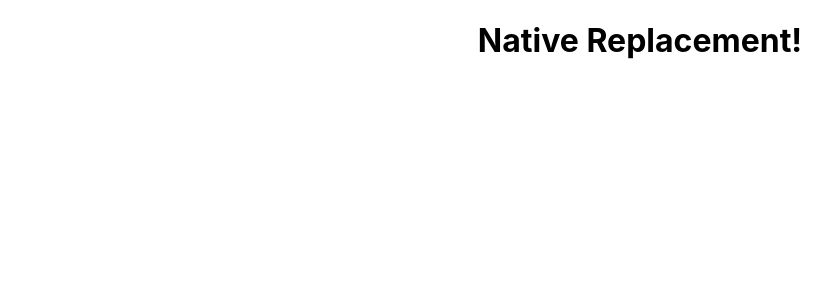
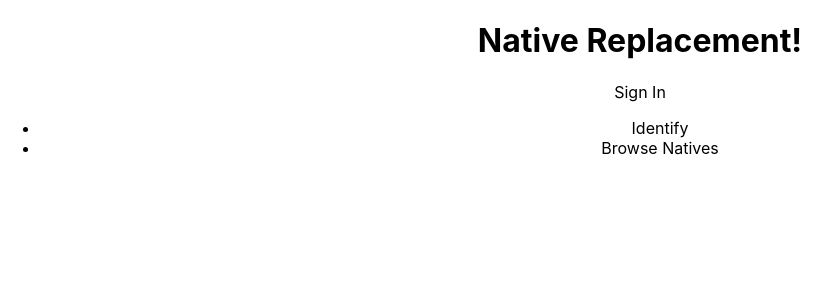
Before and after one commit to ctalv/houston-natives, a React (Create React App) app in the folder client/: page / in a window 1280 px wide. Shown: the top 300 px of the page, without its empty margins (0-840 px from the left). Built offline with nearby package versions, Linux system fonts and the light colour scheme.

Commit message:
added navbar html

```diff
--- a/client/src/components/Header.js
+++ b/client/src/components/Header.js
@@ -4,6 +4,18 @@ function Header() {
     return (
         <header>
             <h1>Native Replacement!</h1>
+            <nav>
+                <div className='sign-in'>
+                    Sign In
+                </div>
+                <div className='nav'>
+                    <ul>
+                        <li>Identify</li>
+                        <li>Browse Natives</li>
+                        {/* <li>Favorites</li> */}
+                    </ul>
+                </div>
+            </nav>
         </header>
     )
 }
--- /dev/null
+++ b/package.json
@@ -0,0 +1,5 @@
+{
+  "dependencies": {
+    "bootstrap": "^5.3.3"
+  }
+}
```
Also changed, not shown: 1 other file (tests, documents, lock files or other folders).
